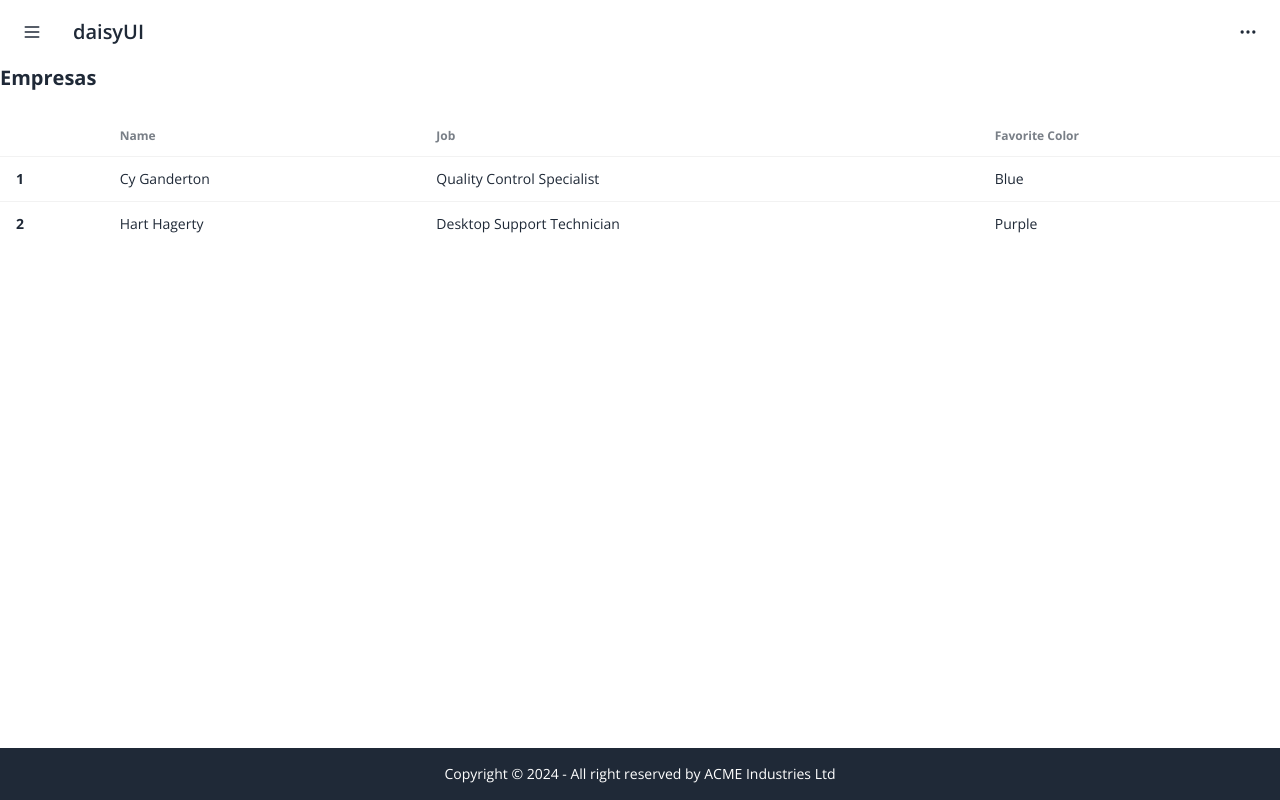
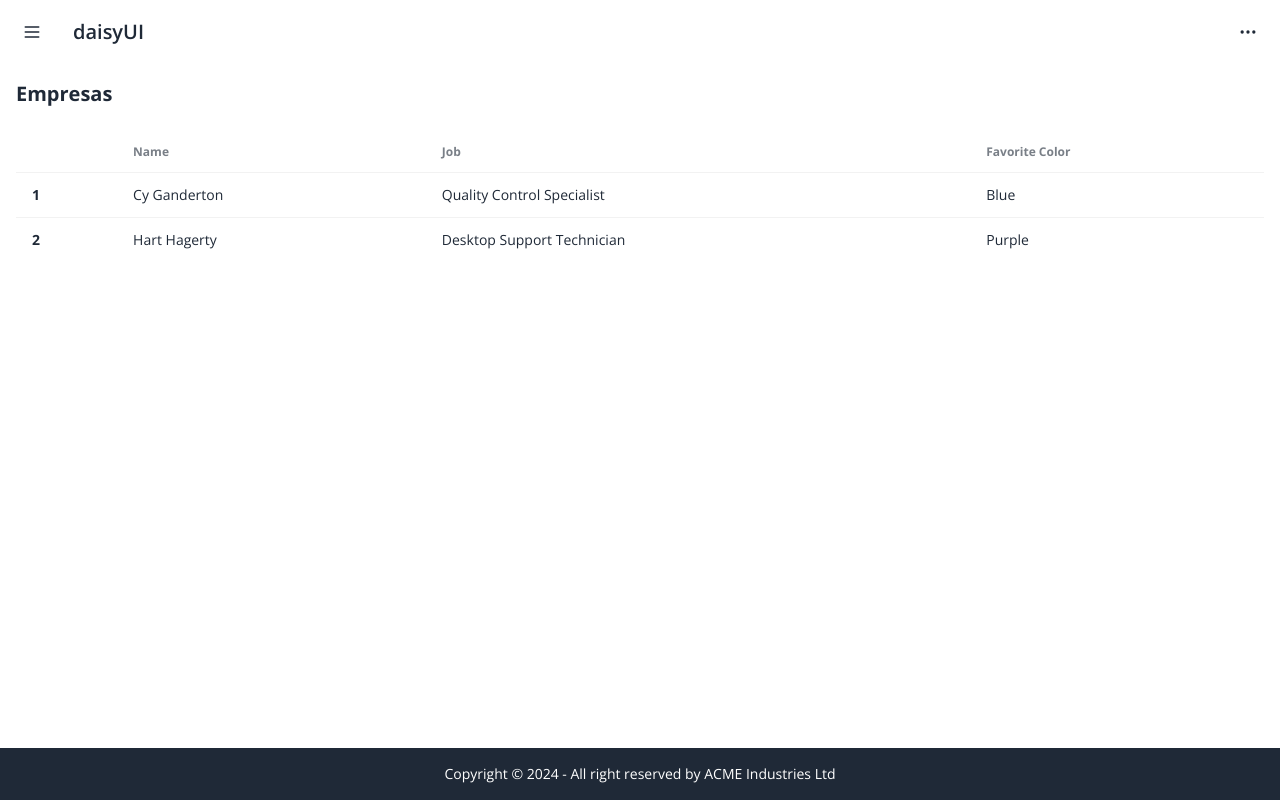
Before and after one commit to 8devmx/estadias-front, a Next.js app: page /admin/companies in a window 1280 px wide. Built offline with nearby package versions, Linux system fonts and the light colour scheme.

Commit message:
Update LayoutAdmin.jsx

```diff
--- a/src/components/LayoutAdmin.jsx
+++ b/src/components/LayoutAdmin.jsx
@@ -9,6 +9,7 @@ import { MdLeaderboard } from "react-icons/md";
 const LayoutAdmin = ({ children }) => {
   return (
     <>
+      <div className="container mx-auto">
         <div className="drawer min-h-screen">
           <input id="my-drawer" type="checkbox" className="drawer-toggle" />
           <div className="drawer-content">
@@ -28,7 +29,9 @@ const LayoutAdmin = ({ children }) => {
                   </button>
                 </div>
               </div>
+              <div className="p-4">
                 {children}
+              </div>
             </div>
           </div>
           <div className="drawer-side">
@@ -43,6 +46,7 @@ const LayoutAdmin = ({ children }) => {
             </ul>
           </div>
         </div>
+      </div>
       <footer className="footer footer-center p-4 bg-gray-800 text-white fixed bottom-0">
         <aside>
           <p>Copyright © 2024 - All right reserved by ACME Industries Ltd</p>
```
Lines whose indentation alone changed are shown as unchanged.
